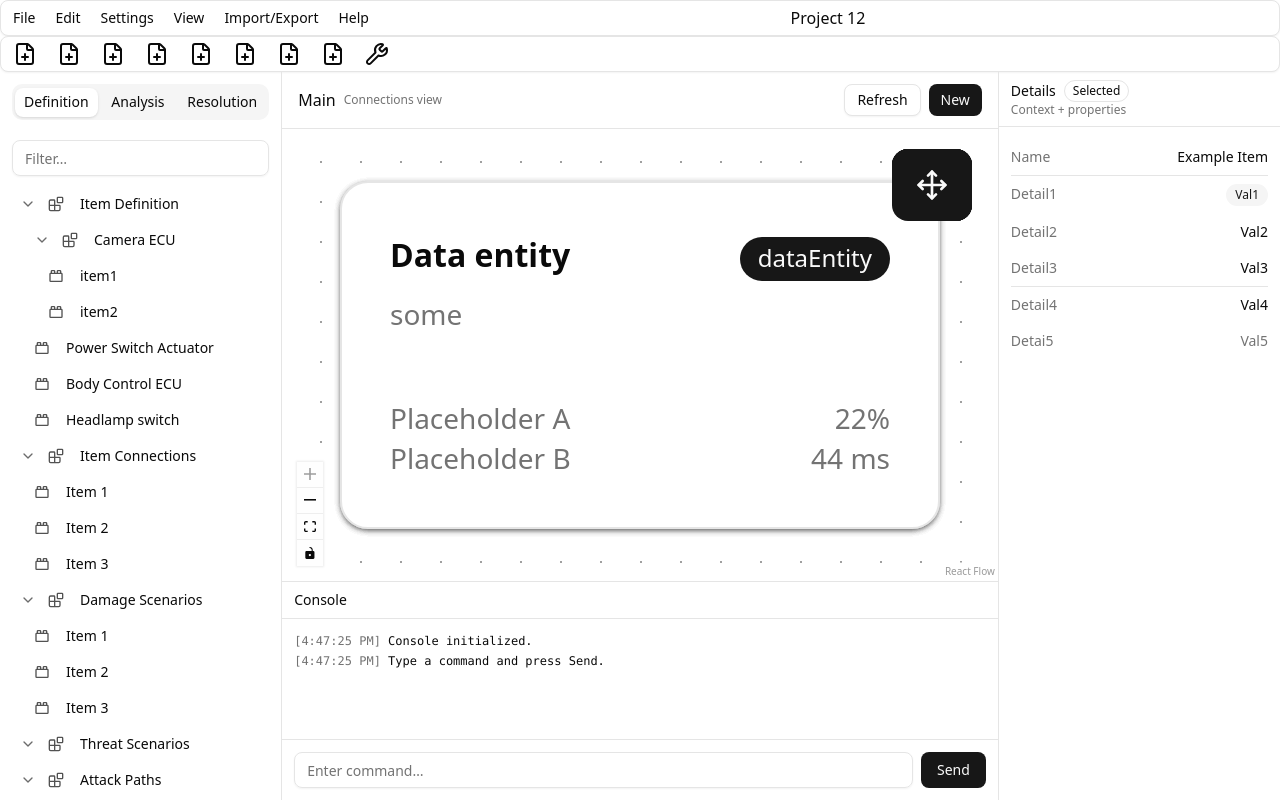
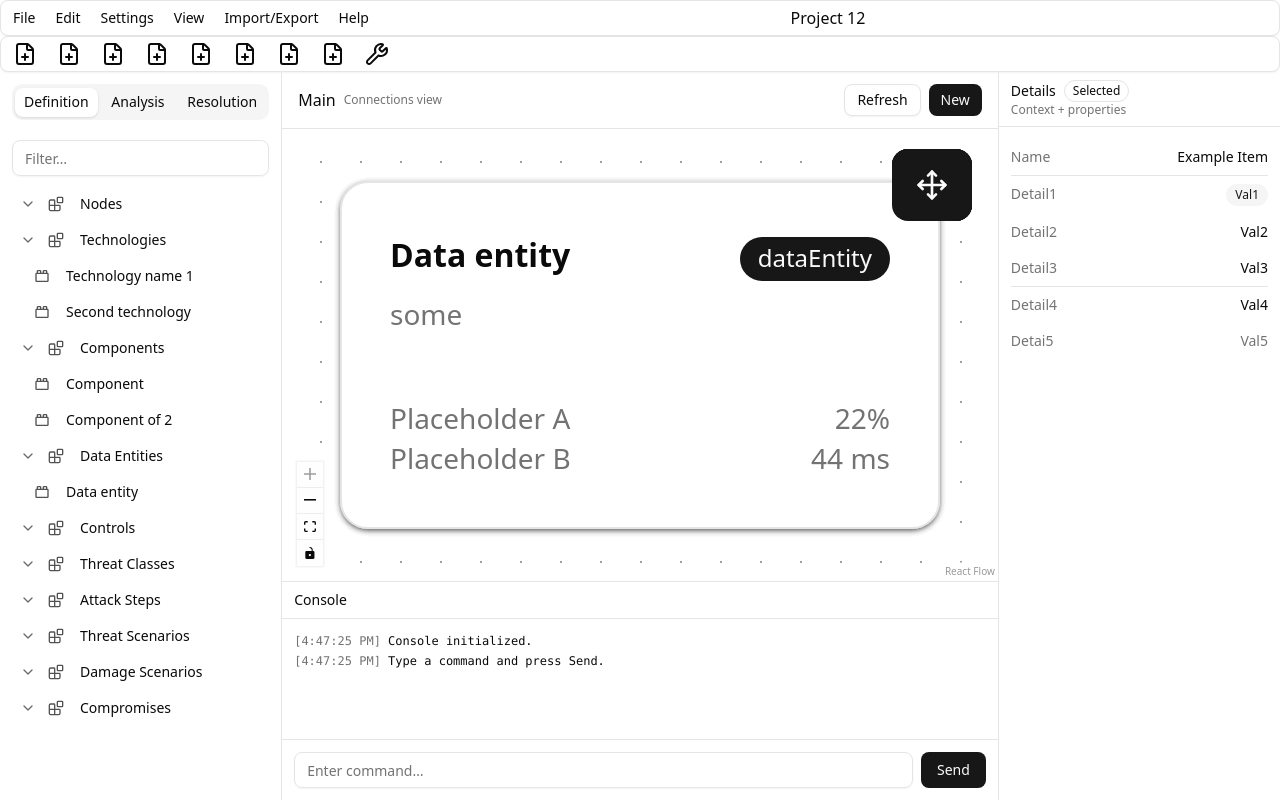
Before and after one commit to rykktiadloans/TP_team12_frontend, a React (Vite) app: page / in a window 1280 px wide. Built offline with nearby package versions, Linux system fonts and the light colour scheme.

Commit message:
Explorer tab now uses the actual model

```diff
--- a/src/components/explorer/DefinitionTree.tsx
+++ b/src/components/explorer/DefinitionTree.tsx
@@ -1,64 +1,17 @@
-import { useState } from 'react'
+import { useMemo, useState } from 'react'
 import { Input } from '../ui/input'
 import { ScrollArea } from '../ui/scroll-area'
-import { DefinitionTreeItem, type DefinitionTreeNode } from './DefinitionTreeItem'
-
-
-const SAMPLE_TREE: DefinitionTreeNode[] = [
-  {
-    id: "item-def",
-    label: "Item Definition",
-    kind: "main-component",
-    children: [
-      {
-        id: "cam-ecu",
-        label: "Camera ECU",
-        kind: "main-component",
-        children: [
-          { id: "it1", label: "item1", kind: "sub-component" },
-          { id: "it2", label: "item2", kind: "sub-component" },
-        ],
-      },
-      { id: "pwr-sw-act", label: "Power Switch Actuator", kind: "sub-component" },
-      { id: "body-ecu", label: "Body Control ECU", kind: "sub-component" },
-      { id: "headlight-sw", label: "Headlamp switch", kind: "sub-component" },
-    ],
-  },
-  {
-    id: "item-con",
-    label: "Item Connections",
-    kind: "main-component",
-    children: [
-      { id: "item2-1", label: "Item 1", kind: "sub-component" },
-      { id: "item2-2", label: "Item 2", kind: "sub-component" },
-      { id: "item2-3", label: "Item 3", kind: "sub-component" },
-    ],
-  },
-  {
-    id: "damage-scen",
-    label: "Damage Scenarios",
-    kind: "main-component",
-    children: [
-      { id: "item3-1", label: "Item 1", kind: "sub-component" },
-      { id: "item3-2", label: "Item 2", kind: "sub-component" },
-      { id: "item3-3", label: "Item 3", kind: "sub-component" },
-    ],
-  },
-  {
-    id: "threat-scen",
-    label: "Threat Scenarios",
-    kind: "main-component",
-  },
-  {
-    id: "attack-path",
-    label: "Attack Paths",
-    kind: "main-component",
-  },
-]
+import {
+  DefinitionTreeItem,
+  type DefinitionTreeNode,
+} from './DefinitionTreeItem'
+import { modelToId, useModelStore, type ModelState } from '@/store/model-store'
 
 export function DefinitionTree() {
   const [filter, setFilter] = useState('')
   const [selected, setSelected] = useState('')
+  const state = useModelStore((state) => state.state)
+  const tree = useMemo(() => modelStateToTreeItems(state), [state])
   return (
     <>
       <div className="px-3 pt-3">
@@ -71,7 +24,7 @@ export function DefinitionTree() {
 
       <ScrollArea className="flex-1 px-2 py-3">
         <div className="space-y-1">
-          {SAMPLE_TREE.map((n) => (
+          {tree.map((n) => (
             <DefinitionTreeItem
               key={n.id}
               node={n}
@@ -85,3 +38,161 @@ export function DefinitionTree() {
     </>
   )
 }
+
+function modelStateToTreeItems(state: ModelState): DefinitionTreeNode[] {
+  const keys = Object.keys(state) as (keyof ModelState)[]
+  return keys.map((key): DefinitionTreeNode => {
+    switch (key) {
+      case 'nodes': {
+        const values = [...state[key].values()]
+        return {
+          id: 'nodes',
+          label: 'Nodes',
+          kind: 'main-component',
+          children: values.map(
+            (node): DefinitionTreeNode => ({
+              id: modelToId('node', node),
+              label: node.title,
+              kind: 'sub-component',
+            })
+          ),
+        }
+      }
+      case 'technologies': {
+        const values = [...state[key].values()]
+        return {
+          id: 'technologies',
+          label: 'Technologies',
+          kind: 'main-component',
+          children: values.map(
+            (tech): DefinitionTreeNode => ({
+              id: modelToId('technology', tech),
+              label: tech.name,
+              kind: 'sub-component',
+            })
+          ),
+        }
+      }
+      case 'components': {
+        const values = [...state[key].values()]
+        return {
+          id: 'components',
+          label: 'Components',
+          kind: 'main-component',
+          children: values.map(
+            (component): DefinitionTreeNode => ({
+              id: modelToId('component', component),
+              label: component.name,
+              kind: 'sub-component',
+            })
+          ),
+        }
+      }
+      case 'dataEntities': {
+        const values = [...state[key].values()]
+        return {
+          id: 'dataEntities',
+          label: 'Data Entities',
+          kind: 'main-component',
+          children: values.map(
+            (entity): DefinitionTreeNode => ({
+              id: modelToId('dataEntity', entity),
+              label: entity.name,
+              kind: 'sub-component',
+            })
+          ),
+        }
+      }
+      case 'controls': {
+        const values = [...state[key].values()]
+        return {
+          id: 'controls',
+          label: 'Controls',
+          kind: 'main-component',
+          children: values.map(
+            (control): DefinitionTreeNode => ({
+              id: modelToId('control', control),
+              label: control.name,
+              kind: 'sub-component',
+            })
+          ),
+        }
+      }
+      case 'threatClasses': {
+        const values = [...state[key].values()]
+        return {
+          id: 'threatClasses',
+          label: 'Threat Classes',
+          kind: 'main-component',
+          children: values.map(
+            (threat): DefinitionTreeNode => ({
+              id: modelToId('threatClass', threat),
+              label: threat.name,
+              kind: 'sub-component',
+            })
+          ),
+        }
+      }
+      case 'attackSteps': {
+        const values = [...state[key].values()]
+        return {
+          id: 'attackSteps',
+          label: 'Attack Steps',
+          kind: 'main-component',
+          children: values.map(
+            (step): DefinitionTreeNode => ({
+              id: modelToId('attackStep', step),
+              label: step.name,
+              kind: 'sub-component',
+            })
+          ),
+        }
+      }
+      case 'threatScenarios': {
+        const values = [...state[key].values()]
+        return {
+          id: 'threatScenarios',
+          label: 'Threat Scenarios',
+          kind: 'main-component',
+          children: values.map(
+            (scenario): DefinitionTreeNode => ({
+              id: modelToId('threatScenario', scenario),
+              label: scenario.name,
+              kind: 'sub-component',
+            })
+          ),
+        }
+      }
+      case 'damageScenarios': {
+        const values = [...state[key].values()]
+        return {
+          id: 'damageScenarios',
+          label: 'Damage Scenarios',
+          kind: 'main-component',
+          children: values.map(
+            (scenario): DefinitionTreeNode => ({
+              id: modelToId('damageScenario', scenario),
+              label: scenario.name,
+              kind: 'sub-component',
+            })
+          ),
+        }
+      }
+      case 'compromises': {
+        const values = [...state[key].values()]
+        return {
+          id: 'compromises',
+          label: 'Compromises',
+          kind: 'main-component',
+          children: values.map(
+            (compromise): DefinitionTreeNode => ({
+              id: modelToId('compromise', compromise),
+              label: String(compromise.id),
+              kind: 'sub-component',
+            })
+          ),
+        }
+      }
+    }
+  })
+}
--- a/src/components/layout/MainCardsWindow.tsx
+++ b/src/components/layout/MainCardsWindow.tsx
@@ -3,6 +3,7 @@ import { Button } from '@/components/ui/button'
 import { MainCardView } from '../cards/MainCardView'
 import {
   keyToModelType,
+  modelToId,
   useModelStore,
   type ModelState,
 } from '@/store/model-store'
@@ -250,10 +251,6 @@ function stateToEdges(state: ModelState): Edge[] {
   })
 }
 
-function modelToId(type: ModelType, model: Model) {
-  return `${model.id}.${type}`
-}
-
 function toOne<T extends Model, U extends Model>(
   current: T[],
   currentModelType: ModelType,
--- a/src/store/model-store.ts
+++ b/src/store/model-store.ts
@@ -5,6 +5,7 @@ import type {
   ControlModel,
   DamageScenarioModel,
   DataEntityModel,
+  Model,
   ModelType,
   NodeModel,
   TechnologyModel,
@@ -351,3 +352,7 @@ export function connectionProperty(
 
   return table[current][target] ?? null
 }
+
+export function modelToId(type: ModelType, model: Model) {
+  return `${model.id}.${type}`
+}
```
